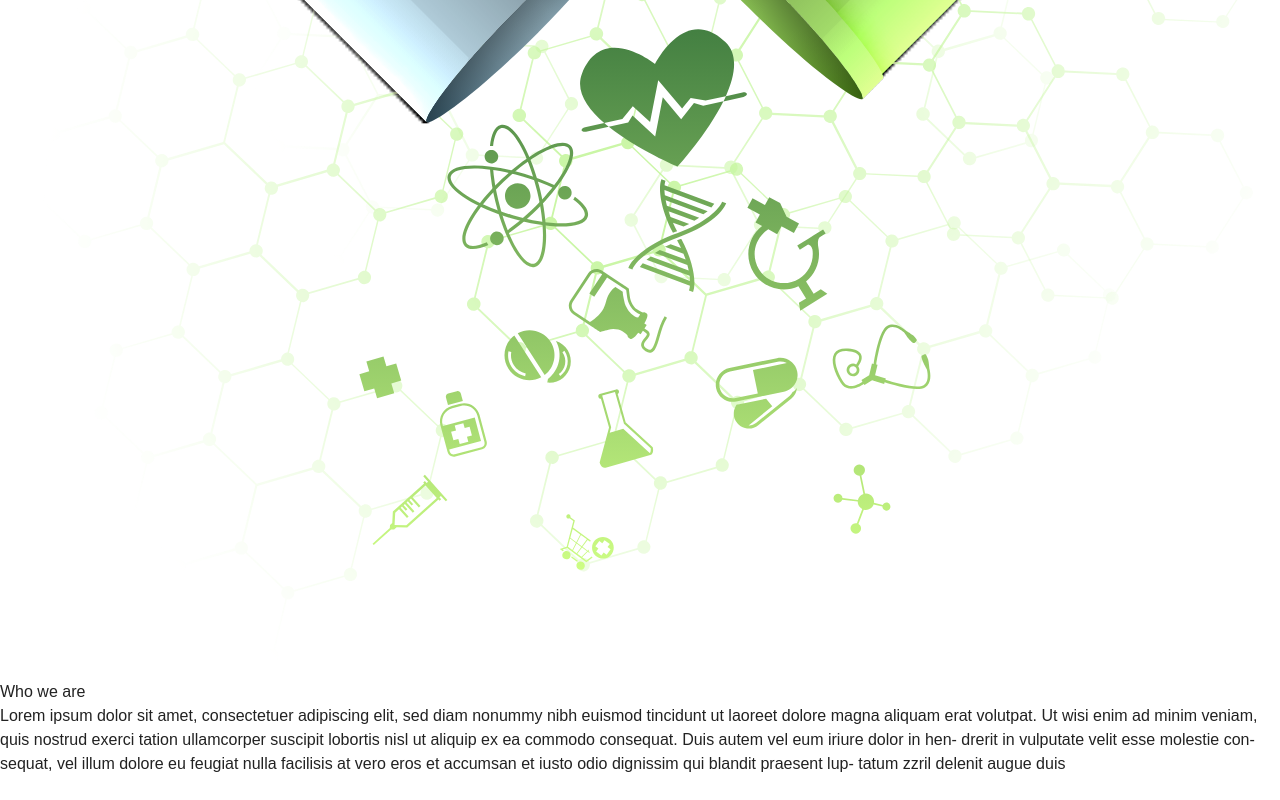
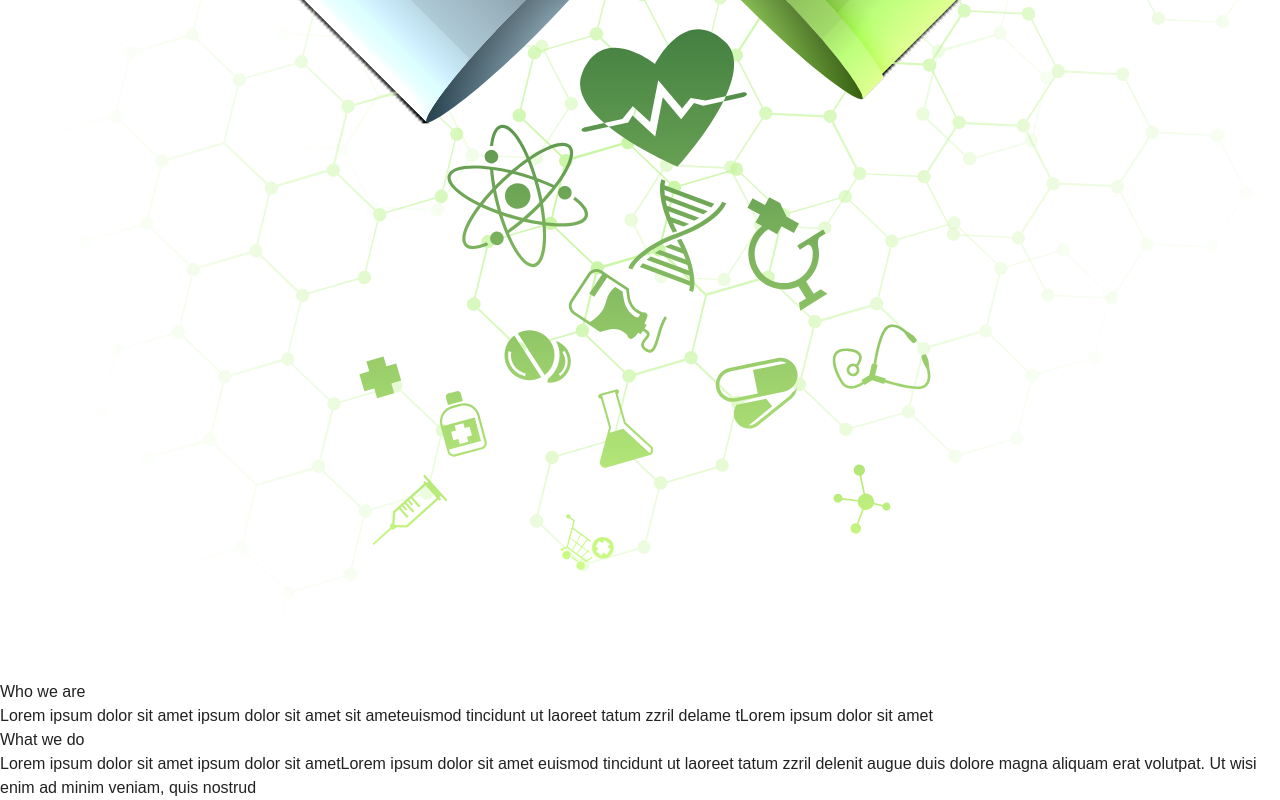
Before and after one commit to jakia12/renix-harbal, a React (Create React App) app: page / in a window 1280 px wide. Shown: the part 2002-2802 px from the top of the page. Before the commit the page ends 2778 px from the top, so only its background shows below. Built offline with nearby package versions, Linux system fonts and the light colour scheme; what @material-tailwind/react would draw is missing.

Commit message:
done  whoweare

```diff
--- /dev/null
+++ b/src/Components/Home/AboutSection/WhoWeAre.css
@@ -0,0 +1,3 @@
+.bg{
+    background: linear-gradient(90deg, (#90C347) 0%,(#E9F3DA) 35%, (#A6CF6C) 100%);
+    }
--- a/src/Components/Home/AboutSection/WhoWeAre.js
+++ b/src/Components/Home/AboutSection/WhoWeAre.js
@@ -1,26 +1,41 @@
-import React from 'react'
+import React, { useEffect, useState } from 'react'
+import './WhoWeAre.css'
+const WhoWeAre = () => {
 
-const WhoWeAre = () => {
+const allData=[
+    {
+        id:1,
+        title:"Who we are",
+        description:"Lorem ipsum dolor sit amet ipsum dolor sit amet sit ameteuismod tincidunt ut laoreet tatum zzril delame tLorem ipsum dolor sit amet"
+    },
+    {
+        id:2,
+        title:"What we do",
+        description:"Lorem ipsum dolor sit amet ipsum dolor sit ametLorem ipsum dolor sit amet  euismod tincidunt ut laoreet tatum zzril delenit augue duis dolore  magna aliquam erat volutpat. Ut wisi  enim ad minim veniam, quis nostrud"
+    }
+]
+
     return (
-        <div className='border-2 my-10'>
-            <h3 >Who we are</h3>
-            <p className='mt-4'>Lorem ipsum dolor sit amet, consectetuer
-                adipiscing elit, sed diam nonummy nibh
-                euismod tincidunt ut laoreet dolore
-                magna aliquam erat volutpat. Ut wisi
-                enim ad minim veniam, quis nostrud
-                exerci tation ullamcorper suscipit lobortis
-                nisl ut aliquip ex ea commodo consequat.
 
-                Duis autem vel eum iriure dolor in hen-
-                drerit in vulputate velit esse molestie con-
-                sequat, vel illum dolore eu feugiat nulla
+    <div className='md:flex  mx-auto    py-36 bg-gradient-to-r from-thirdLightPrimary via-whiteSmoke to-thirdLightPrimary'>
+      <div className='w-[80%] lg:flex mx-auto'>
 
-                facilisis at vero eros et accumsan et iusto
+       {
 
-                odio dignissim qui blandit praesent lup-
-                tatum zzril delenit augue duis</p>
+allData.map((data, index)=>(
+    <div className='border-2 border-primary justify-center p-8 sm:w-[320px] md:w-[470px] lg:w-[500px] mb-8 rounded-3xl mx-auto' key={index}>
+    <h3 className='text-secondary font-bold text-xl'>{data.title}</h3>
+    <p className='w-[50px] border-2 border-primary'></p>
+    <p className='mt-5 text-textColor'>{data.description}</p>
+</div>
+
+))
+}
+
         </div>
+
+
+    </div>
     )
 }
 
--- a/src/Components/Home/NaturalSolution/NaturalSolution.js
+++ b/src/Components/Home/NaturalSolution/NaturalSolution.js
@@ -3,7 +3,7 @@ import img1 from '../../../Assets/images/tree.svg'
 import img2 from '../../../Assets/images/medicine.svg'
 const NaturalSolution = () => {
     return (
-        <div className='lg:flex md:flex py-14 border-2'>
+        <div className='lg:flex md:flex py-14'>
             <div className='md:w-1/3 '>
                 <img src={img1} alt='tree image' />
             </div>
```
